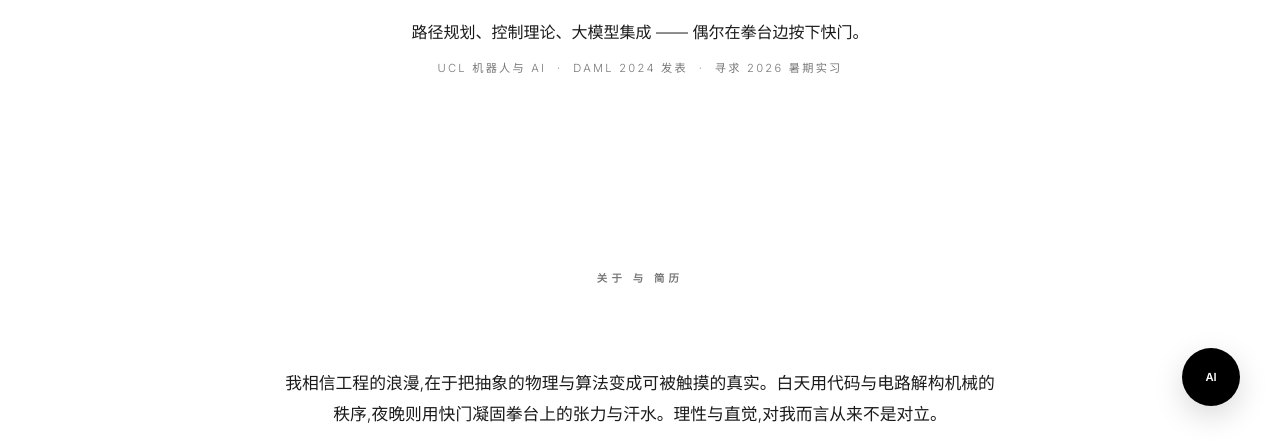
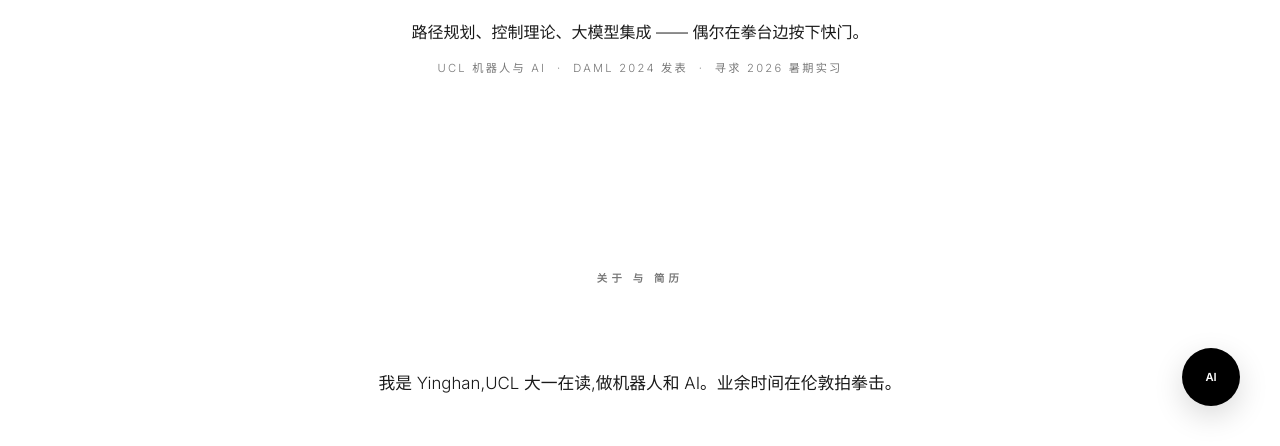
Before and after one commit to Michaelmayinghan/Michaelmayinghan.github.io, a website: page index.html in a window 1280 px wide. Shown: the part 354-800 px from the top of the page. Drawn offline with Linux system fonts and the light colour scheme.

Commit message:
Update index.html

```diff
--- a/index.html
+++ b/index.html
@@ -444,9 +444,9 @@
     <h2 data-zh="关于 与 简历" data-en="About & CV">关于 与 简历</h2>
 
     <p class="about-intro"
-       data-zh="我相信工程的浪漫,在于把抽象的物理与算法变成可被触摸的真实。白天用代码与电路解构机械的秩序,夜晚则用快门凝固拳台上的张力与汗水。理性与直觉,对我而言从来不是对立。"
-       data-en="I believe the romance of engineering lies in turning abstract physics and algorithms into something tangible. By day I deconstruct mechanical order with code and circuits; by night I freeze the tension and sweat of the boxing ring with a shutter. Reason and intuition — to me, never opposites.">
-       我相信工程的浪漫,在于把抽象的物理与算法变成可被触摸的真实。白天用代码与电路解构机械的秩序,夜晚则用快门凝固拳台上的张力与汗水。理性与直觉,对我而言从来不是对立。
+       data-zh=" 我是 Yinghan,UCL 大一在读,做机器人和 AI。业余时间在伦敦拍拳击。"
+       data-en="I'm Yinghan. First-year at UCL, working on robotics and AI. I shoot boxing in London on the side.">
+       我是 Yinghan,UCL 大一在读,做机器人和 AI。业余时间在伦敦拍拳击。
     </p>
 
     <div class="about-grid">
```
